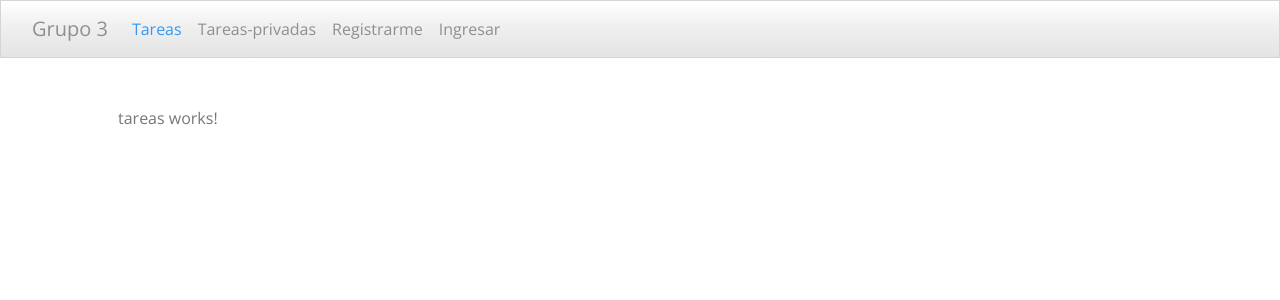
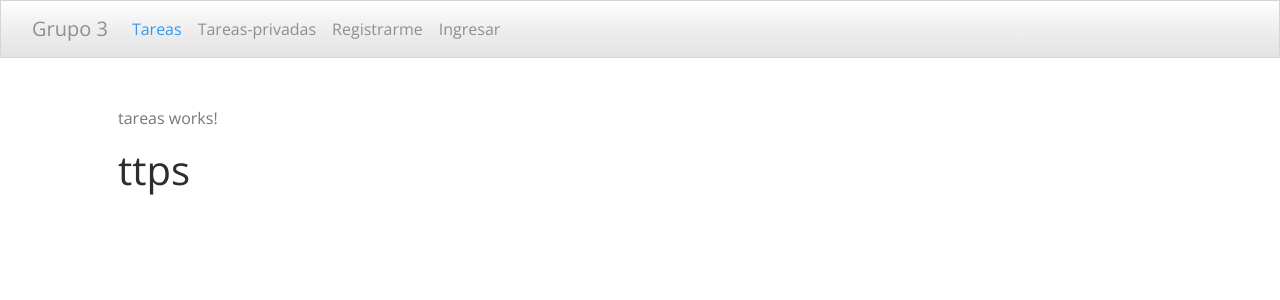
Before and after one commit to emanuelbas/g3-lab, an Angular app in the folder src/client/frontend/: page /tareas in a window 1280 px wide. Shown: the top 300 px of the page. Built offline with nearby package versions, Linux system fonts and the light colour scheme.

Commit message:
modifique tareas

```diff
--- a/src/client/frontend/src/app/components/tareas/tareas.component.html
+++ b/src/client/frontend/src/app/components/tareas/tareas.component.html
@@ -1 +1,3 @@
 <p>tareas works!</p>
+
+<h1> ttps</h1>
```
Also changed, not shown: 1 other file (tests, documents, lock files or other folders).
